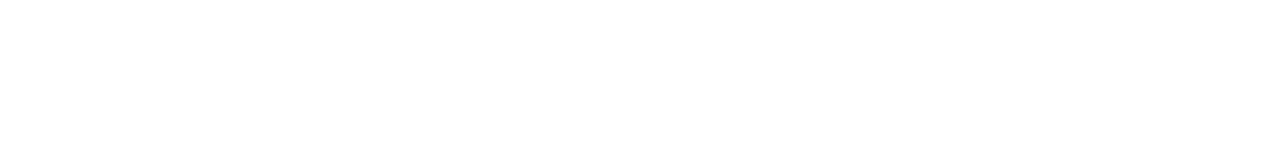
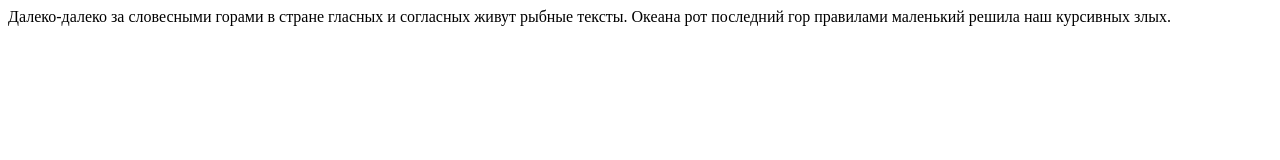
Before and after one commit to Kolenbass/18_11_2026, a plain HTML site: page index.html in a window 1280 px wide. Drawn offline with Linux system fonts and the light colour scheme.

Commit message:
Добавлен текст в index.html

```diff
--- a/index.html
+++ b/index.html
@@ -6,6 +6,6 @@
     <title>Document</title>
 </head>
 <body>
-
+    <div>Далеко-далеко за словесными горами в стране гласных и согласных живут рыбные тексты. Океана рот последний гор правилами маленький решила наш курсивных злых.</div>
 </body>
 </html>
```
